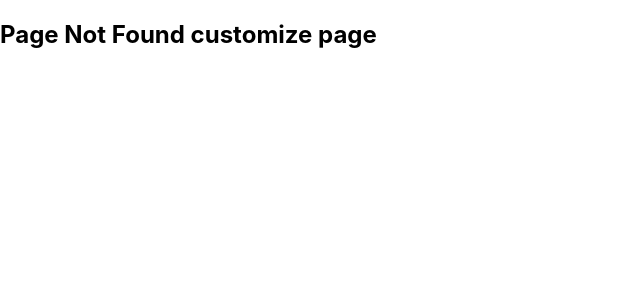
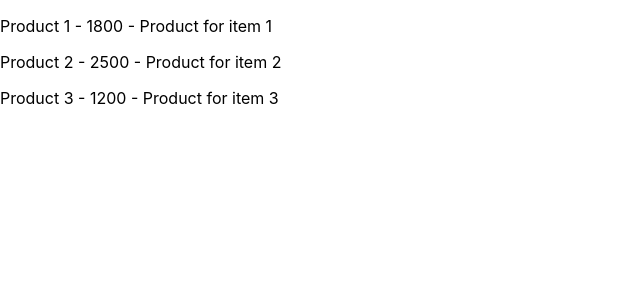
Before and after one commit to hungtp1996nd/next-js-app, a Next.js app: page /items in a window 1280 px wide. Before the commit this address had no page. Shown: the top 300 px of the page, without its empty margins (0-640 px from the left). Built offline with nearby package versions, Linux system fonts and the light colour scheme; data requests are answered from the project's data file.

Commit message:
Incremental Static Regeneration by using revalidate props

```diff
--- /dev/null
+++ b/db.json
@@ -0,0 +1,22 @@
+{
+  "items": [
+    {
+      "id": 1,
+      "title": "Product 1",
+      "price": 1800,
+      "description": "Product for item 1"
+    },
+    {
+      "id": 2,
+      "title": "Product 2",
+      "price": 2500,
+      "description": "Product for item 2"
+    },
+    {
+      "id": 3,
+      "title": "Product 3",
+      "price": 1200,
+      "description": "Product for item 3"
+    }
+  ]
+}
--- a/package.json
+++ b/package.json
@@ -6,9 +6,11 @@
     "dev": "next dev",
     "build": "next build",
     "start": "next start",
-    "lint": "next lint"
+    "lint": "next lint",
+    "json-server": "json-server --watch db.json --port 4000"
   },
   "dependencies": {
+    "json-server": "^0.17.0",
     "next": "12.1.4",
     "react": "18.0.0",
     "react-dom": "18.0.0",
--- /dev/null
+++ b/pages/items/index.js
@@ -0,0 +1,22 @@
+const Items = ({ items }) => {
+  return (
+    <div>
+      {
+        items?.map(item => <p key={item.id}>{item.title} - {item.price} - {item.description}</p>)
+      }
+    </div>
+  )
+}
+
+export default Items;
+
+export async function getStaticProps() {
+  const response = await fetch('http://localhost:4000/items');
+  const items = await response.json();
+
+  return {
+    props: {
+      items,
+    }
+  }
+}
```
Also changed, not shown: lib/item.js (added, +12 -0 lines), pages/items/[itemId].js (added, +38 -0 lines).
